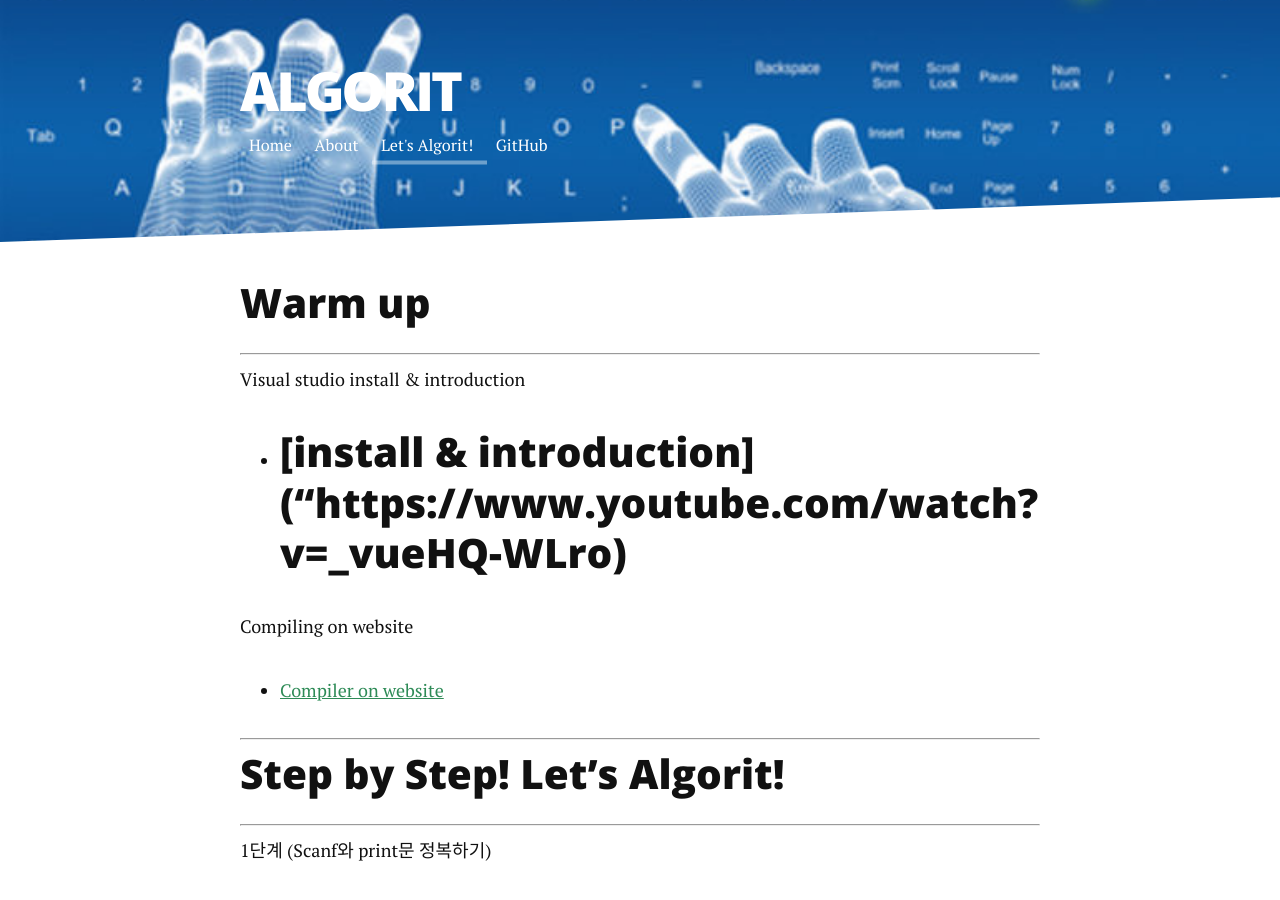
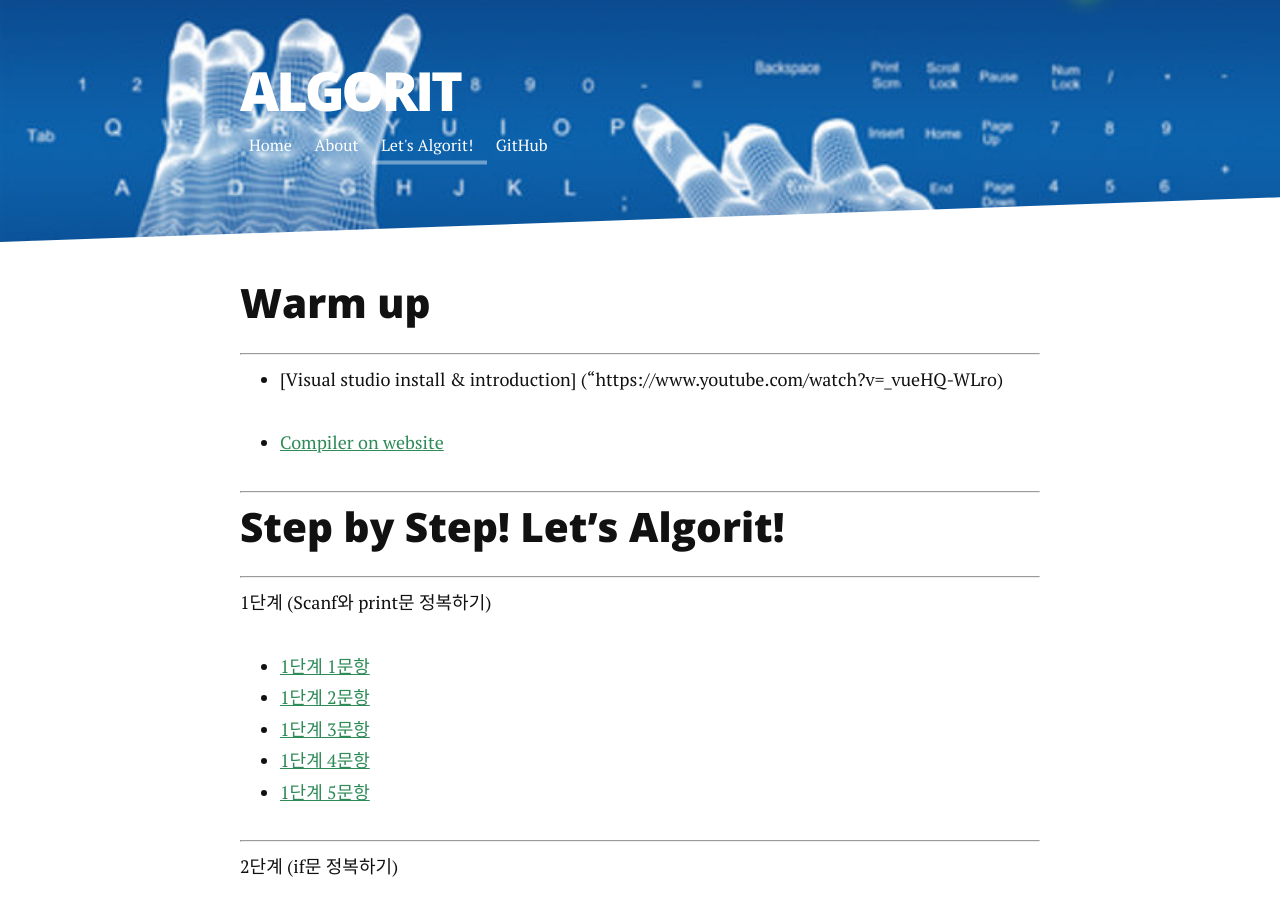
Before and after one commit to lsg154/lsg154.github.io, a Jekyll site: the page built from post.md, in a window 1280 px wide and 900 px high. Built offline with Jekyll 4.4.1, drawn with Linux system fonts in a browser that asks for light colours; nearby versions of some CDN libraries; Markdown is read by kramdown in place of the engine named in the settings; comment, search, counter and statistics services are not loaded.

Commit message:
Update post.md

```diff
--- a/post.md
+++ b/post.md
@@ -7,12 +7,7 @@
 
 ---
 
-Visual studio install & introduction
-
-* [install & introduction] ("https://www.youtube.com/watch?v=_vueHQ-WLro)
----
-
-Compiling on website
+* [Visual studio install & introduction] ("https://www.youtube.com/watch?v=_vueHQ-WLro)
 
 * [Compiler on website](http://ideone.com/)
 
```
